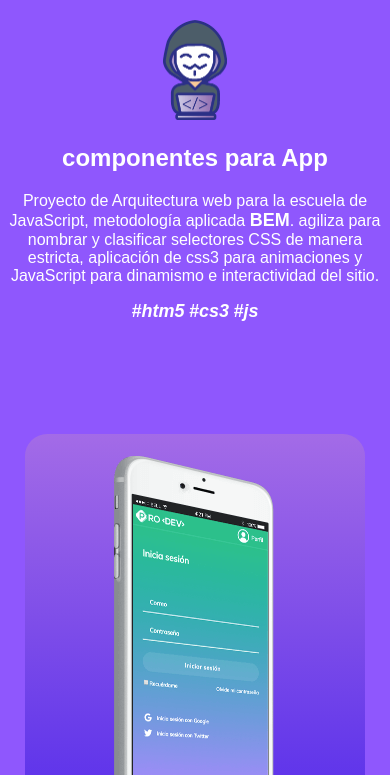
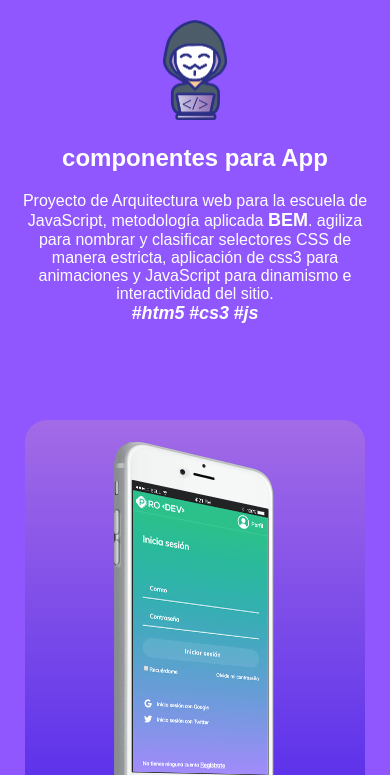
Before and after one commit to volta2016/front-end, a plain HTML site: page index.html in a window 390 px wide. Shown: the part 69-844 px from the top of the page. Drawn offline with Linux system fonts and the light colour scheme; a web font is replaced by a local one.

Commit message:
cambios en css p m responsive

```diff
--- a/sytle.css
+++ b/sytle.css
@@ -77,6 +77,10 @@ body {
 }
 .proyecto-app__img img {
     height: 100px;
+
+}
+.proyecto-app__info p {
+    margin: 0 20px;
 
 }
 .proyecto-app__info strong, .proyecto-app__info em {
```
